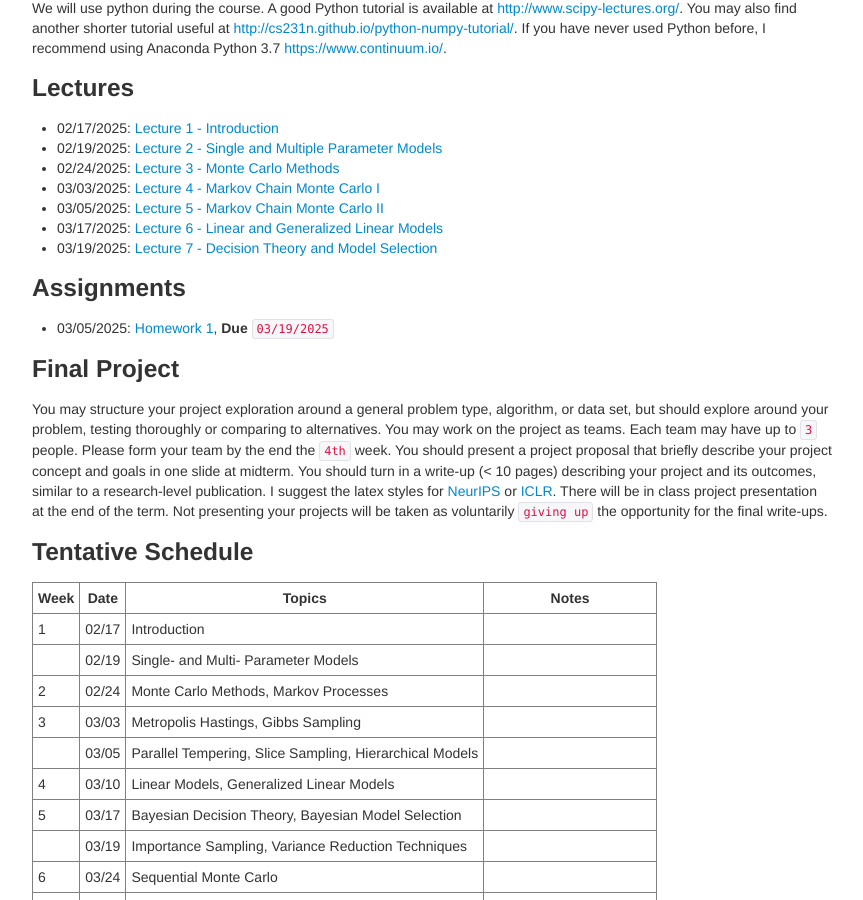
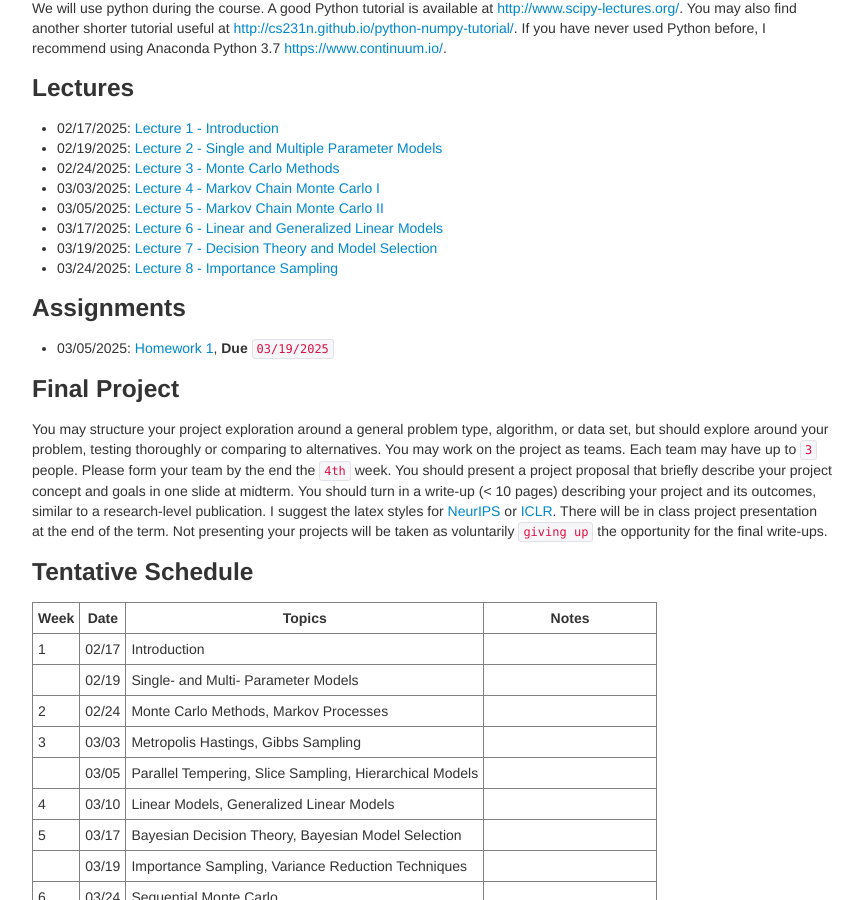
Before and after one commit to zcrabbit/zcrabbit.github.io, a Jekyll site: the page built from courses/btc-s25.md, in a window 1280 px wide and 900 px high, scrolled down 1055 px. Shown: the whole window, without its empty margins (208-1071 px from the left). Built offline with Jekyll 4.4.1, drawn with Linux system fonts in a browser that asks for light colours.

Commit message:
lecture 8 out

```diff
--- a/courses/btc-s25.md
+++ b/courses/btc-s25.md
@@ -47,6 +47,7 @@ We will use python during the course. A good Python tutorial is available at <ht
 - 03/05/2025: [Lecture 5 - Markov Chain Monte Carlo II]({{sites.baseurl}}/static/slides/btc_spring25/lec05.pdf)
 - 03/17/2025: [Lecture 6 - Linear and Generalized Linear Models]({{sites.baseurl}}/static/slides/btc_spring25/lec06.pdf)
 - 03/19/2025: [Lecture 7 - Decision Theory and Model Selection]({{sites.baseurl}}/static/slides/btc_spring25/lec07.pdf)
+- 03/24/2025: [Lecture 8 - Importance Sampling]({{sites.baseurl}}/static/slides/btc_spring25/lec08.pdf)
 
 
 
```
Also changed, not shown: 2 other files.
